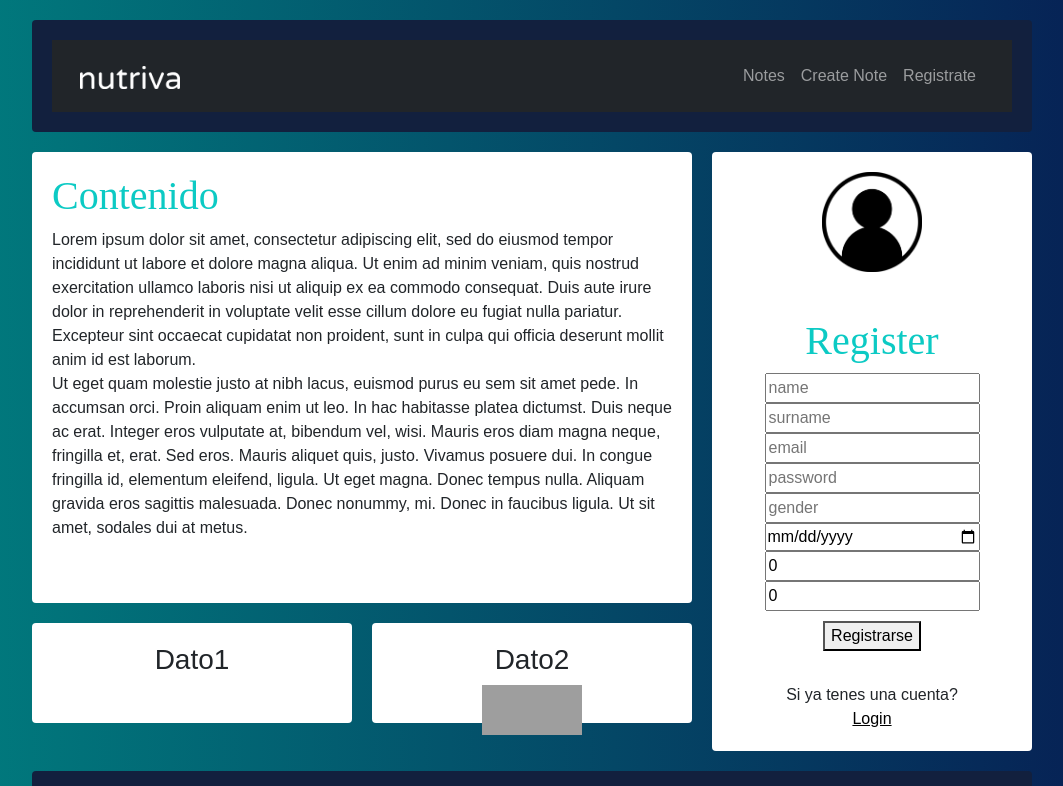
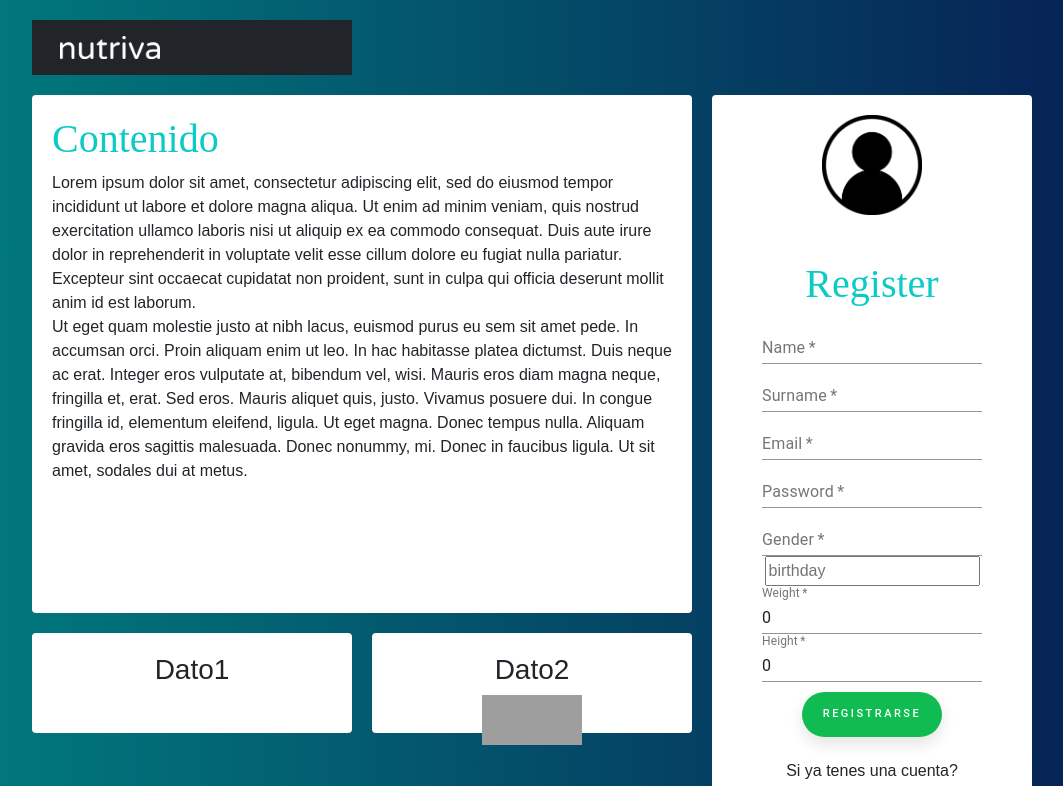
Before and after one commit to Caipe97/Proyecto-Integral-de-Desarrollo, a React (Create React App) app: page /register in a window 1280 px wide. Shown: the top 786 px of the page, without its empty margins (108-1171 px from the left). Built offline with nearby package versions, Linux system fonts and the light colour scheme; grey boxes are pictures that could not be loaded.

Commit message:
Correcciones a los inputs y botones de login y register

```diff
--- a/package.json
+++ b/package.json
@@ -6,6 +6,7 @@
     "@fortawesome/fontawesome-svg-core": "^1.2.36",
     "@fortawesome/free-solid-svg-icons": "^5.15.4",
     "@fortawesome/react-fontawesome": "^0.1.15",
+    "@material-ui/core": "^4.12.3",
     "@testing-library/jest-dom": "^5.14.1",
     "@testing-library/react": "^11.2.7",
     "@testing-library/user-event": "^12.8.3",
@@ -19,6 +20,7 @@
     "npm": "^7.21.0",
     "react": "^17.0.2",
     "react-data-table-component": "^7.0.0",
+    "react-datepicker": "^4.2.1",
     "react-dom": "^17.0.2",
     "react-redux": "^7.2.4",
     "react-router": "^5.2.0",
--- a/src/components/FormInput.js
+++ /dev/null
@@ -1,7 +0,0 @@
-import React from 'react';
-
-const FormInput = ({handleChange, ...otherProps}) => (
-  <input style={{width: "100%"}} onChange={handleChange} {...otherProps}/>
-)
-
-export default FormInput;
--- a/src/components/Header.js
+++ b/src/components/Header.js
@@ -1,9 +1,10 @@
 import React from 'react';
-// import logo from '../images/logo_small.png';
-import { useHistory } from "react-router-dom";
+import { useHistory, Link } from "react-router-dom";
 import { logout } from '../store/actions';
 import { connect } from 'react-redux';
-import Navigation from './Navigation';
+import 'bootstrap/dist/css/bootstrap.min.css';
+import logo from '../images/logo_small.png';
+
 const mapStateToProps = () => {
   return {}
 }
@@ -17,20 +18,26 @@ const mapDispatchToProps = (dispatch) => {
 const Header = (props) => {
   let history = useHistory();
   return (
-  <header className="header">
-    <div style={{ width: '100%', position: 'relative',}}>
-      <div className="box">
-        {/* <img src={logo} alt="imagen tracking" style={{ width: 100 }} /> */}
-        {props.userId > 0 ? <button type="button" onClick={() => {props.onLogout(); history.push("/")}}>Log out</button> : null}
-      </div>
-
-      <div style={{}}>
-        <Navigation/>
-      </div>
-    </div>
-
-
-  </header>
+    <nav className="navbar navbar-expand-lg navbar-dark bg-dark p-3">
+        <div className="container">
+          <img src={logo} alt="imagen tracking" style={{ width: 100 }} />
+          {props.userId > 0
+          ? <div className="collapse navbar-collapse" id="navbarNav">
+              <ul className="navbar-nav ms-auto">
+                  <li className="nav-item active">
+                    <Link to="/" className="nav-link">Alimentos</Link>
+                  </li>
+                  <li className="nav-item">
+                    <Link to="/create" className="nav-link">Create Note</Link>
+                  </li>
+                  <li>
+                    <button type="button" onClick={() => {props.onLogout(); history.push("/")}}>Log out</button>
+                  </li>
+              </ul>
+            </div>
+          : null}
+        </div>
+    </nav>
   )
 }
 
--- a/src/components/Navigation.js
+++ /dev/null
@@ -1,34 +0,0 @@
-import React from 'react';
-import 'bootstrap/dist/css/bootstrap.min.css';
-import { Link } from 'react-router-dom';
-import logo from '../images/logo_small.png';
-
-const Navigation = () => (
-    <nav className="navbar navbar-expand-lg navbar-dark bg-dark p-3">
-        <div className="container">
-            <Link className="navbar-brand" to="/">
-                <img src={logo} alt="imagen tracking" style={{ width: 100 }} />
-            </Link>
-            <button className="navbar-toggler" type="button" data-toggle="collapse" data-target="#navbarNav" aria-controls="navbarNav" aria-expanded="false" aria-label="Toggle navigation">
-                <span className="navbar-toggler-icon"></span>
-            </button>
-            <div className="collapse navbar-collapse" id="navbarNav">
-                <ul className="navbar-nav ms-auto">
-                    <li className="nav-item active">
-                        <Link to="/" className="nav-link">Notes</Link>
-                    </li>
-                    <li className="nav-item">
-                        <Link to="/create" className="nav-link">Create Note</Link>
-                    </li>
-                    <li className="nav-item">
-                        {/* <Link to="/user" className="nav-link">Create User</Link> */}
-                        <Link to="/register" className="nav-link">Registrate</Link>
-                    </li>
-                </ul>
-            </div>
-        </div>
-    </nav>
-
-)
-
-export default Navigation;
--- a/src/components/SearchBar.js
+++ b/src/components/SearchBar.js
@@ -1,5 +1,4 @@
 import React, { Component } from 'react';
-//import logo from './logo.svg';
 import './SearchBar.css';
 import 'bootstrap/dist/css/bootstrap.min.css';
 import DataTable from 'react-data-table-component';
@@ -44,14 +43,13 @@ class SearchBar extends Component {
     columnas:[]
   }
 
-  onChange=async e=>{
-    e.persist();
-    await this.setState({busqueda: e.target.value});
+  onChange = async event=>{
+    event.persist();
+    await this.setState({busqueda: event.target.value});
     this.filtrarElementos();
   }
 
   asignarColumnas=()=>{
-
     const columnas = [
       {
         name: 'ID',
@@ -103,7 +101,7 @@ class SearchBar extends Component {
   componentDidMount(){
     this.crearIndex();
     this.asignarColumnas();
-this.setState({campeones: tablaCampeones});
+    this.setState({campeones: tablaCampeones});
   }
 
 render(){
--- a/src/pages/App/App.css
+++ b/src/pages/App/App.css
@@ -157,3 +157,27 @@ h1 {
   color: #fff;
   grid-area: footer;
 }
+
+.button {
+  width: 140px;
+  height: 45px;
+  margin-top: 10px;
+  font-family: 'Roboto', sans-serif;
+  font-size: 11px;
+  text-transform: uppercase;
+  letter-spacing: 2.5px;
+  font-weight: 500;
+  color: #fff;
+  background-color: hsl(143, 84%, 40%);
+  border: none;
+  border-radius: 45px;
+  box-shadow: 0px 8px 15px rgba(0, 0, 0, 0.1);
+  transition: all 0.3s ease 0s;
+  cursor: pointer;
+  outline: none;
+}
+
+.button:hover {
+  background-color: hsl(143, 84%, 45%);
+  box-shadow: 0px 15px 20px rgba(16, 188, 82, 0.4);
+}
--- a/src/pages/App/App.js
+++ b/src/pages/App/App.js
@@ -13,7 +13,6 @@ function App() {
     return (
       <div>
         <Switch>
-
           <Route exact path="/" component={Login}/>
           <Route exact path="/resetPassword" component={ResetPassword} />
           <Route exact path="/register" component={Register} />
--- a/src/pages/Login/Login.js
+++ b/src/pages/Login/Login.js
@@ -2,12 +2,11 @@ import React, { useState } from 'react';
 import { connect } from 'react-redux';
 import { login } from '../../store/actions';
 import { useHistory, Link } from "react-router-dom";
-import FormInput from '../../components/FormInput';
 import '../App/App.css';
 import logo1 from '../../images/avatar.png';
 import Header from '../../components/Header';
 import Footer from '../../components/Footer';
-import SearchBar from '../../components/SearchBar';
+import TextField from '@material-ui/core/TextField';
 
 const mapStateToProps = (state) => {
   return {
@@ -67,7 +66,6 @@ function Login(props) {
           <br></br>
           Ut eget quam molestie justo at nibh lacus, euismod purus eu sem sit amet pede. In accumsan orci. Proin aliquam enim ut leo. In hac habitasse platea dictumst. Duis neque ac erat. Integer eros vulputate at, bibendum vel, wisi. Mauris eros diam magna neque, fringilla et, erat. Sed eros. Mauris aliquet quis, justo. Vivamus posuere dui. In congue fringilla id, elementum eleifend, ligula. Ut eget magna. Donec tempus nulla. Aliquam gravida eros sagittis malesuada. Donec nonummy, mi. Donec in faucibus ligula. Ut sit amet, sodales dui at metus.
         </p>
-        <SearchBar/>
       </div>
       <div className="sidebar">
         <div style={{ display: 'flex', justifyContent: 'center', alignItems: 'center', flexDirection: 'column' }}>
@@ -79,10 +77,10 @@ function Login(props) {
           </div>
 
           <form style={{ display: 'flex', justifyContent: 'center', alignItems: 'center', height: '100%', flexDirection: 'column' }}>
-            <FormInput name='email' type='email' placeholder='email' value={state.email} handleChange={handleChange} required />
-            <FormInput name='password' type='password' placeholder='password' value={state.password} handleChange={handleChange} required />
+            <TextField label="Email" name='email' type='email' value={state.email} onChange={handleChange} required/>
+            <TextField label="Password" name='password' type='password' value={state.password} onChange={handleChange} required/>
+            <button onClick={handleSubmit} className='button'>Iniciar Sesion</button>
           </form>
-          <button onClick={handleSubmit} style={{margin: '10px'}}>Iniciar Sesion</button>
           <p style={{marginBlock: '0em', marginTop: '4%'}}>Todavia no tenes una cuenta?
             <Link to="/register" style={{color: 'black'}}>Registrate</Link>
           </p>
--- a/src/pages/Profile/Profile.js
+++ b/src/pages/Profile/Profile.js
@@ -52,7 +52,7 @@ function Profile(props) {
       <p>Surname: {props.surname}</p>
       <p>Email: {props.email}</p>
       <p>Gender: {props.gender}</p>
-      <p>Birthday: {props.birthday.substring(0,10)}</p>
+      <p>Birthday: {props.birthday}</p>
       <p>Weight: {props.weight}</p>
       <p>Height: {props.height}</p>
       <Link to="/resetPassword" style={{color: 'black', marginBottom: '5%'}}>Reset your password</Link>
--- a/src/pages/Records/Records.js
+++ b/src/pages/Records/Records.js
@@ -2,11 +2,12 @@ import React, { useState } from 'react';
 import { connect } from 'react-redux';
 import { addRecord, deleteRecord } from '../../store/actions';
 import { useHistory } from "react-router-dom";
-import FormInput from '../../components/FormInput';
+import TextField from '@material-ui/core/TextField';
 import '../App/App.css';
 import logo1 from '../../images/avatar.png';
 import Header from '../../components/Header';
 import Footer from '../../components/Footer';
+import SearchBar from '../../components/SearchBar';
 
 const mapStateToProps = (state) => {
   return {
@@ -54,13 +55,15 @@ function Records(props) {
         <ul style={{marginBlock: '0em', paddingInlineStart: '1%'}}>
           {props.records.map((record) =>
             <div key={record.id} style={{display: 'flex', backgroundColor: 'white', width: '100%', listStyleType: 'none', marginTop: '2%', padding: '2% 0.5%', border: '2px solid grey', borderRadius: 10, height: '100%', alignItems: 'center', flexDirection: 'row', justifyContent: 'space-between'}}>
-
               <li>Alimento: {record.foodName}, gramos: {record.gramAmount}, fecha en que fue comido: {record.dateEaten.substring(0,10)}</li>
               <button type="button" onClick={() => props.onDeleteRecord(record.id)}>Delete</button>
             </div>
           )}
         </ul>
+        {/* <SearchBar/> */}
       </div>
+
+
       <div className="sidebar">
         <div style={{ display: 'flex', justifyContent: 'center', alignItems: 'center', flexDirection: 'column' }}>
           <div className="box">
@@ -71,9 +74,9 @@ function Records(props) {
           </div>
 
           <form style={{ display: 'flex', justifyContent: 'center', alignItems: 'center', height: '100%', flexDirection: 'column' }}>
-            <FormInput name='foodName' type='foodName' placeholder='foodName' value={state.foodName} handleChange={handleChange} required />
-            <FormInput name='gramAmount' type='gramAmount' placeholder='gramAmount' value={state.gramAmount}  handleChange={handleChange} required />
-            <FormInput name='dateEaten' type='date' placeholder='dateEaten' value={state.dateEaten} handleChange={handleChange} required />
+            <TextField name='foodName' type='foodName' placeholder='foodName' value={state.foodName} handleChange={handleChange} required />
+            <TextField name='gramAmount' type='gramAmount' placeholder='gramAmount' value={state.gramAmount}  handleChange={handleChange} required />
+            <TextField name='dateEaten' type='date' placeholder='dateEaten' value={state.dateEaten} handleChange={handleChange} required />
           </form>
           <button onClick={handleSubmit} style={{margin: '10px'}}>Records</button>
           <button type="button" onClick={() => history.push("/profile")}>Go to Profile</button>
--- a/src/pages/Register/Register.js
+++ b/src/pages/Register/Register.js
@@ -2,11 +2,13 @@ import React, { useState } from 'react';
 import { connect } from 'react-redux';
 import { register } from '../../store/actions';
 import { useHistory, Link } from "react-router-dom";
-import FormInput from '../../components/FormInput';
+import TextField from '@material-ui/core/TextField';
 import '../App/App.css';
 import logo1 from '../../images/avatar.png';
 import Header from '../../components/Header';
 import Footer from '../../components/Footer';
+import DatePicker from "react-datepicker";
+import "react-datepicker/dist/react-datepicker.css";
 
 const mapStateToProps = (state) => {
   return {
@@ -36,10 +38,11 @@ function Register(props) {
     email: '',
     password: '',
     gender: '',
-    birthday: '',
     weight: 0,
     height: 0
   });
+
+  let [birthday, setBirthday] = useState('');
 
   let history = useHistory();
 
@@ -52,7 +55,8 @@ function Register(props) {
 
   const handleSubmit = event => {
     event.preventDefault();
-    props.onRegister(state.name, state.surname, state.email, state.password, state.gender, state.birthday, state.weight, state.height);
+    const birhtdayString = birthday.toString().substring(4, 24)
+    props.onRegister(state.name, state.surname, state.email, state.password, state.gender, birhtdayString, state.weight, state.height);
     setState({name: '', surname: '', email: '', password: '', gender: '', birthday: '', weight: 0, height: 0});
     history.push("/profile");
   };
@@ -78,16 +82,22 @@ function Register(props) {
           </div>
 
           <form style={{display: 'flex',  justifyContent:'center', alignItems:'center', height: '100%', flexDirection: 'column'}}>
-            <FormInput name='name' type='name' placeholder='name' value={state.name} handleChange={handleChange} required/>
-            <FormInput name='surname' type='surname' placeholder='surname' value={state.surname} handleChange={handleChange} required/>
-            <FormInput name='email' type='email' placeholder='email' value={state.email} handleChange={handleChange} required/>
-            <FormInput name='password' type='password' placeholder='password' value={state.password} handleChange={handleChange} required/>
-            <FormInput name='gender' type='gender' placeholder='gender' value={state.gender} handleChange={handleChange} required/>
-            <FormInput name='birthday' type='date' placeholder='birthday' value={state.birthday} handleChange={handleChange} required/>
-            <FormInput name='weight' type='weight' placeholder='weight' value={state.weight} handleChange={handleChange} required/>
-            <FormInput name='height' type='height' placeholder='height' value={state.height} handleChange={handleChange} required/>
+            <TextField label="Name" name='name' type='name' value={state.name} onChange={handleChange} required/>
+            <TextField label="Surname" name='surname' type='surname' value={state.surname} onChange={handleChange} required/>
+            <TextField label="Email" name='email' type='email'  value={state.email} onChange={handleChange} required/>
+            <TextField label="Password" name='password' type='password' value={state.password} onChange={handleChange} required/>
+            <TextField label="Gender" name='gender' type='gender' value={state.gender} onChange={handleChange} required/>
+            <DatePicker
+              showTimeSelect
+              selected={birthday}
+              onChange={(date) => setBirthday(date)}
+              dateFormat="dd-MM-yyyy h:mm aa"
+              placeholderText='birthday'
+            />
+            <TextField label="Weight" name='weight' type='weight' value={state.weight} onChange={handleChange} required/>
+            <TextField label="Height" name='height' type='height' value={state.height} onChange={handleChange} required/>
+            <button onClick={handleSubmit} className='button'>Registrarse</button>
           </form>
-          <button onClick={handleSubmit} style={{margin: '10px'}}>Registrarse</button>
           <p style={{marginBlock: '0em', marginTop: '10%'}}>Si ya tenes una cuenta?</p>
           <Link to="/" style={{color: 'black'}}>Login</Link>
         </div>
--- a/src/pages/ResetPassword/ResetPassword.js
+++ b/src/pages/ResetPassword/ResetPassword.js
@@ -2,7 +2,7 @@ import React, { useState } from 'react';
 import { connect } from 'react-redux';
 import { resetPassword } from '../../store/actions';
 import { useHistory } from "react-router-dom";
-import FormInput from '../../components/FormInput';
+import TextField from '@material-ui/core/TextField';
 import '../App/App.css';
 import Header from '../../components/Header';
 import Footer from '../../components/Footer';
@@ -52,7 +52,7 @@ function ResetPassword(props) {
    <div  style={{background:"#fff",  textAlign: 'center',  alignItems: 'center',  justifyContent: 'center', width: '100%', marginLeft: '100%' }}>
       <h1 className='f1'>ResetPassword</h1>
       <form>
-        <FormInput name='password' type='password' placeholder='New password' handleChange={handleChange} required/>
+        <TextField name='password' type='password' placeholder='New password' handleChange={handleChange} required/>
       </form>
       <button onClick={handleSubmit}>ResetPassword</button>
       <p style={{color: 'black'}}>{message}</p>
```
Also changed, not shown: 1 other file (tests, documents, lock files or other folders).
